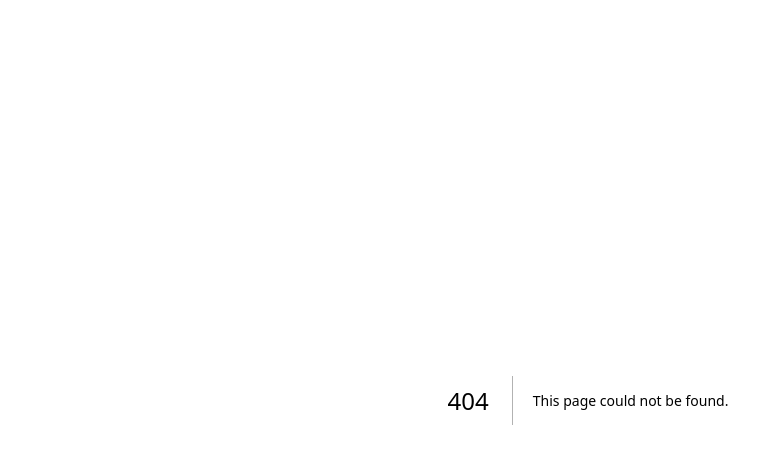
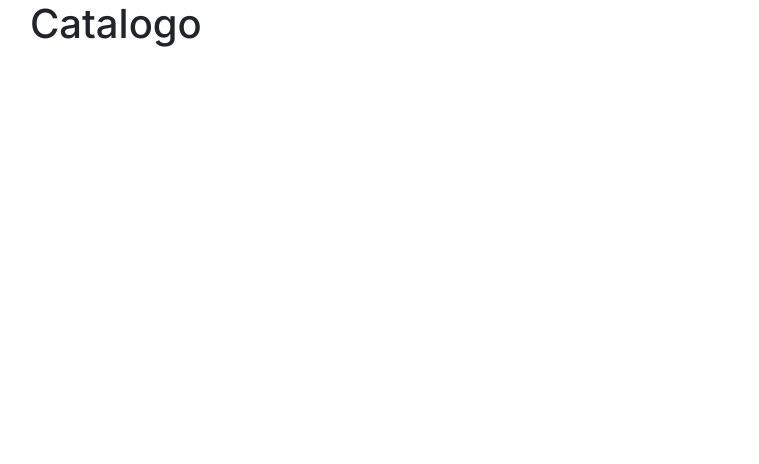
Before and after one commit to miguemi/sitio_ropa, a Next.js app: page /catalogo in a window 1280 px wide. Before the commit this address had no page. Shown: the top 464 px of the page, without its empty margins (52-811 px from the left). Built offline with nearby package versions, Linux system fonts and the light colour scheme.

Commit message:
Configuracion de rutas y directorios, se agrego tambien bootstrap :arrow_up:

```diff
--- a/package.json
+++ b/package.json
@@ -9,6 +9,7 @@
     "lint": "next lint"
   },
   "dependencies": {
+    "bootstrap": "^5.3.0",
     "next": "13.4.10",
     "react": "18.2.0",
     "react-dom": "18.2.0"
--- /dev/null
+++ b/src/app/catalogo/page.jsx
@@ -0,0 +1,7 @@
+export default function Catalogo(){
+  return (
+    <main className="container">
+      <h1>Catalogo</h1>
+    </main>
+  )
+}
--- a/src/app/layout.js
+++ b/src/app/layout.jsx
@@ -1,4 +1,6 @@
 import { Inter } from 'next/font/google'
+import 'bootstrap/dist/css/bootstrap.css'
+
 
 const inter = Inter({ subsets: ['latin'] })
 
--- a/src/app/page.js
+++ b/src/app/page.jsx
@@ -2,7 +2,7 @@
 
 export default function Home() {
   return (
-    <main className="">
+    <main className="container">
       <h1>App de inicio</h1>
     </main>
   )
```
Also changed, not shown: 1 other file (tests, documents, lock files or other folders).
